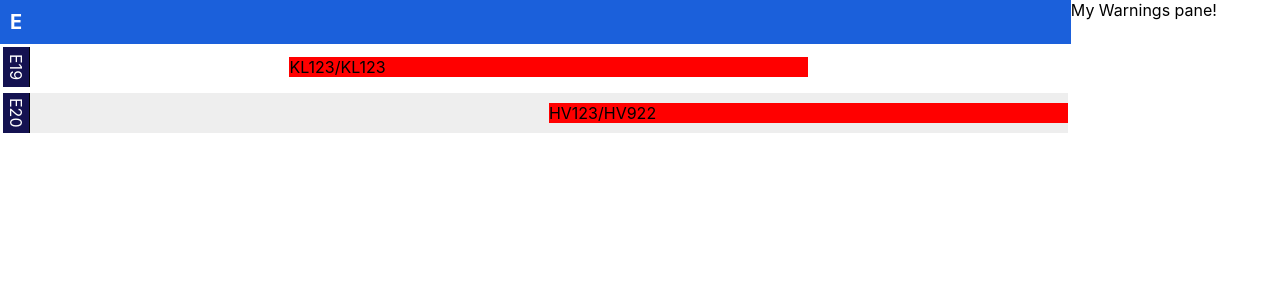
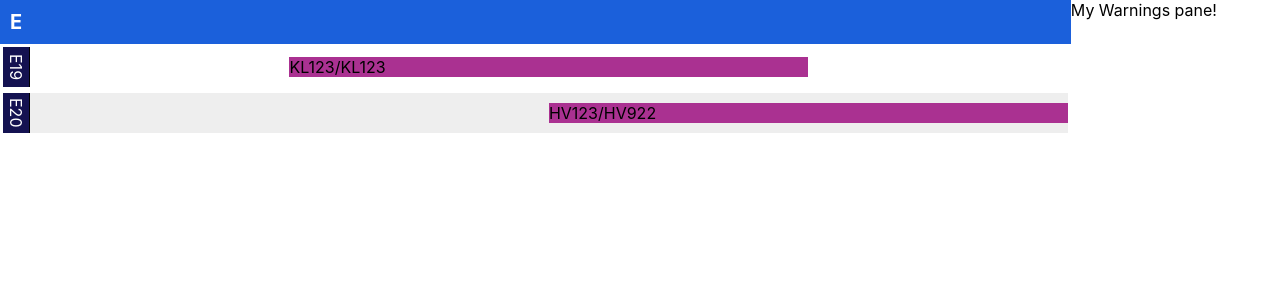
Before and after one commit to FlorisHoogenboom/react-gate-scheduler, a React (Create React App) app: page / in a window 1280 px wide. Shown: the top 300 px of the page. Built offline with nearby package versions, Linux system fonts and the light colour scheme.

Commit message:
More reactic way of specifying turnaround width.

```diff
--- a/src/Gate.js
+++ b/src/Gate.js
@@ -59,10 +59,14 @@ function Gate({startTime, windowInSeconds, standName, style, children, ...props}
                     {children.map(child => {
                         let sibt = child.props.inboundFlight.sbt;
                         let sobt = child.props.outboundFlight.sbt;
-                        let left = (getFractionOfWindow(startTime, windowInSeconds, sibt) * 100).toFixed(0) + "%"
-                        let right = (100 - getFractionOfWindow(startTime, windowInSeconds, sobt) * 100).toFixed(0) + "%"
+                        let left = (
+                            getFractionOfWindow(startTime, windowInSeconds, sibt) * 100
+                        ).toFixed(0) + "%"
+                        let right = (
+                            100 - getFractionOfWindow(startTime, windowInSeconds, sobt) * 100
+                        ).toFixed(0) + "%"
 
-                        return React.cloneElement(child, {style: {position: "absolute", left: left, right: right}})
+                        return React.cloneElement(child, {sibtMargin: left, sobtMargin: right})
                     })}
                 </div>
             </div>
--- a/src/Turnaround.js
+++ b/src/Turnaround.js
@@ -1,12 +1,31 @@
 const rootStyle = {
     height: "100%",
-    backgroundColor: "red"
+    backgroundColor: "#AA3191"
 }
 
-function Turnaround({style, inboundFlight, outboundFlight, ...props}) {
+function Turnaround({style, inboundFlight, outboundFlight, sibtMargin, sobtMargin, ...props}) {
+    let computedStyle;
+    if (sibtMargin && sobtMargin) {
+        computedStyle = {
+            ...rootStyle,
+            ...{
+                left: sibtMargin,
+                right: sobtMargin,
+                position: "absolute"
+            }
+        }
+    } else {
+        computedStyle = {
+            ...rootStyle,
+            ...{
+                width: "100%"
+            }
+        };
+    }
+
     return (
         <div
-            style={{...rootStyle, ...style}}
+            style={{...computedStyle, ...style}}
             draggable>
             {inboundFlight.flightDesignator}/{outboundFlight.flightDesignator}
         </div>
```
